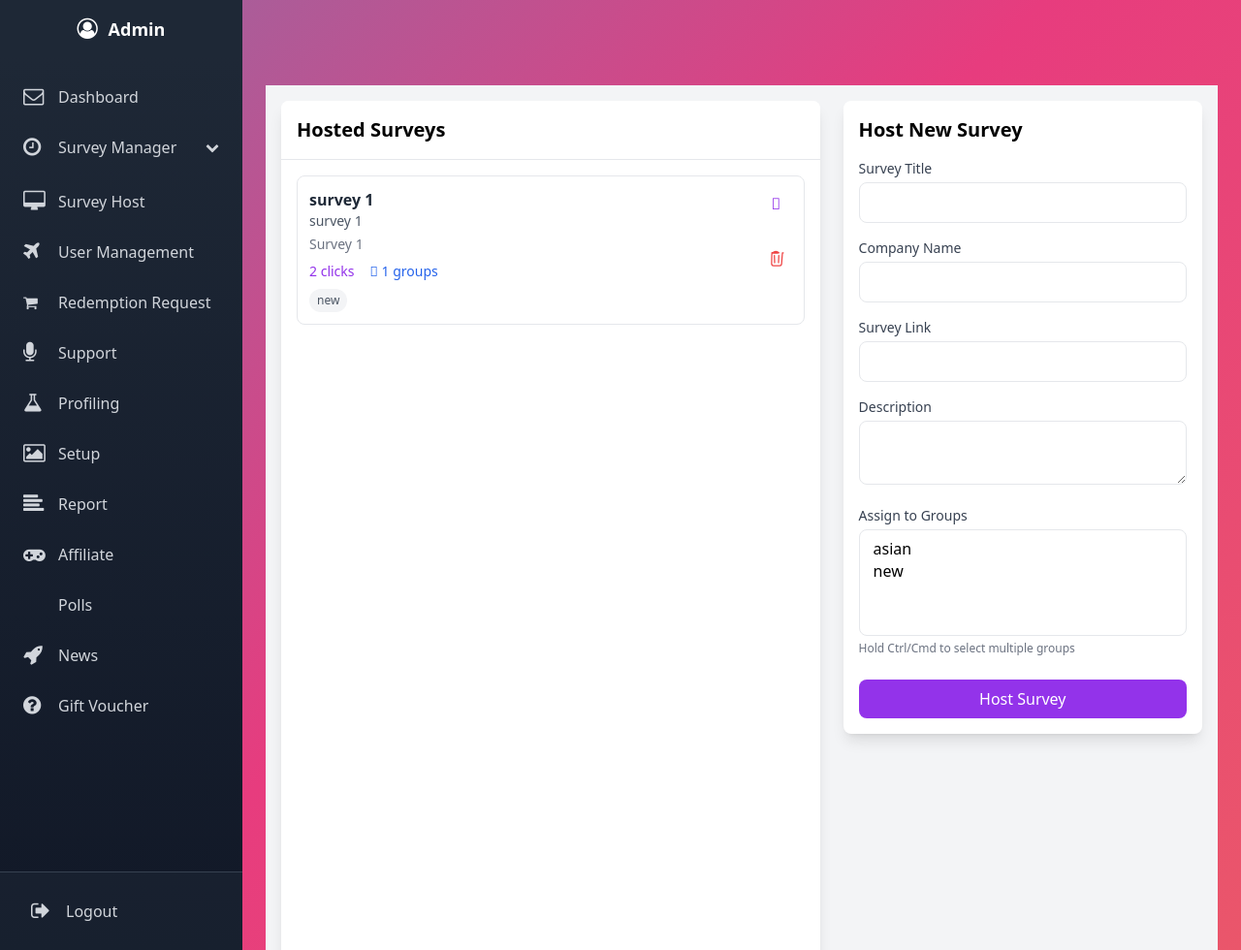
After one commit to Anshu-K-Singh/Project, a Django app: page /survey-host/ in a window 1280 px wide. The commit adds this page. Shown: the whole page at 97% size. Run offline with Django 5.2, Linux system fonts and the light colour scheme; a user stored in the database is signed in; data comes from the database, SQL or seed files in the repository; both versions use the stored data as it was after the commit; some libraries are stand-ins or nearby versions.

Commit message:
survey-host

```diff
--- a/survey/settings.py
+++ b/survey/settings.py
@@ -42,6 +42,7 @@ INSTALLED_APPS = [
     "surveys",
     "respondent_app",
     'django_htmx',
+    "debug_toolbar"
 ]
 
 MIDDLEWARE = [
@@ -54,10 +55,13 @@ MIDDLEWARE = [
     'django.middleware.clickjacking.XFrameOptionsMiddleware',
     'django.middleware.cache.FetchFromCacheMiddleware',
     'django_htmx.middleware.HtmxMiddleware',
+    'debug_toolbar.middleware.DebugToolbarMiddleware',
 
 ]
 
-
+INTERNAL_IPS = [
+    "127.0.0.1",
+]
 
 ROOT_URLCONF = 'survey.urls'
 
--- a/survey/urls.py
+++ b/survey/urls.py
@@ -16,6 +16,7 @@ Including another URLconf
 """
 from django.contrib import admin
 from django.urls import path,include
+from django.conf import settings
 
 urlpatterns = [
     path('', include('surveyapp.urls')),
@@ -24,3 +25,8 @@ urlpatterns = [
     path('respondent/', include('respondent_app.urls')),
     path("survey/", include("surveys.urls")),
 ]
+
+
+if settings.DEBUG:
+    import debug_toolbar
+    urlpatterns += [path('__debug__/', include(debug_toolbar.urls))]
--- a/surveyapp/admin.py
+++ b/surveyapp/admin.py
@@ -5,3 +5,5 @@ from django.contrib import admin
 from .models import SignUpTrend, UserDemographic, UserInsight, UserSource
 
 # Register models in the admin interface
+from .models import HostedSurvey
+admin.site.register(HostedSurvey)
--- a/surveyapp/urls.py
+++ b/surveyapp/urls.py
@@ -30,12 +30,17 @@ urlpatterns = [
     path('polls/<int:poll_id>/share/', views.share_poll, name='share_poll'),
     path('polls/<int:poll_id>/delete/', views.delete_poll, name='delete_poll'),
 
+    # Move this before other patterns to ensure it's matched correctly
+    path('survey-click/<int:survey_id>/', views.increment_survey_click, name='increment_survey_click'),
+
     # QR Code Generation URL
     path('survey/<int:survey_id>/qr-code/', views.generate_survey_qr_code, name='survey_qr_code'),
     path('news/', views.news_page, name='news'),
     path('support/', views.support_page, name='support'),
     path('submit-support-query/', views.submit_support_query, name='submit_support_query'),
     path('chatbot/', views.chatbot_response, name='chatbot_response'),
+    path('survey-host/', views.SurveyHostView.as_view(), name='survey_host'),
+    path('delete-hosted-survey/<int:survey_id>/', views.delete_hosted_survey, name='delete_hosted_survey'),
 ]
 #+ static(settings.STATIC_URL, document_root=settings.STATIC_ROOT)
 # handler404 = 'your_app_name.views.custom_404_view'
--- a/surveyapp/views.py
+++ b/surveyapp/views.py
@@ -601,13 +601,80 @@ def generate_survey_qr_code(request, survey_id):
     return HttpResponse(buffer.getvalue(), content_type="image/png")
 
 
+from .models import HostedSurvey
+from django.contrib.auth.mixins import LoginRequiredMixin
+from django.views import View
+from respondent_app.models import RespondentGroup
 
+class SurveyHostView(LoginRequiredMixin, View):
+    def get(self, request):
+        # Get all hosted surveys created by the user
+        hosted_surveys = HostedSurvey.objects.filter(created_by=request.user).prefetch_related('assigned_groups')
 
+        # Prepare survey details with group information
+        survey_details = []
+        for survey in hosted_surveys:
+            survey_details.append({
+                'survey': survey,
+                'assigned_groups': list(survey.assigned_groups.all()),
+                'total_groups': survey.assigned_groups.count(),
+                'click_count': survey.click_count,
+                'created_at': survey.created_at
+            })
 
+        # Get all respondent groups for potential assignment
+        respondent_groups = RespondentGroup.objects.all()
 
+        return render(request, 'surveyapp/survey_host.html', {
+            'survey_details': survey_details,
+            'respondent_groups': respondent_groups
+        })
 
+    def post(self, request):
+        title = request.POST.get('title')
+        description = request.POST.get('description')
+        external_link = request.POST.get('external_link')
+        company_name = request.POST.get('company_name')
+        group_ids = request.POST.getlist('groups')
 
+        survey = HostedSurvey.objects.create(
+            title=title,
+            description=description,
+            external_link=external_link,
+            company_name=company_name,
+            created_by=request.user
+        )
 
+        # Assign groups if any
+        if group_ids:
+            survey.assigned_groups.set(group_ids)
+
+        messages.success(request, "Survey has been hosted successfully!")
+        return redirect('survey_host')
+
+@login_required
+def delete_hosted_survey(request, survey_id):
+    if request.method == 'POST':
+        try:
+            survey = HostedSurvey.objects.get(id=survey_id, created_by=request.user)
+            survey.delete()
+            messages.success(request, "Survey has been deleted successfully.")
+        except HostedSurvey.DoesNotExist:
+            messages.error(request, "Survey not found or you do not have permission to delete it.")
+    else:
+        messages.error(request, "Invalid request method.")
+    return redirect('survey_host')
+
+def increment_survey_click(request, survey_id):
+    if request.method == 'POST':
+        try:
+            survey = get_object_or_404(HostedSurvey, id=survey_id)
+            survey.click_count += 1
+            survey.save(update_fields=['click_count'])
+            return JsonResponse({'status': 'success', 'count': survey.click_count})
+        except Exception as e:
+            return JsonResponse({'status': 'error', 'message': str(e)}, status=400)
+    return JsonResponse({'status': 'error', 'message': 'Invalid request method'}, status=405)
 
 def news_page(request):
     return render(request, 'surveyapp/news.html')
--- /dev/null
+++ b/templates/surveyapp/survey_host.html
@@ -0,0 +1,170 @@
+{% extends 'surveyapp/home.html' %}
+{% load static %}
+
+{% block content %}
+<div class="min-h-screen bg-gray-100">
+    <div class="container mx-auto p-4">
+        <div class="flex flex-col lg:flex-row gap-6">
+            <!-- Left Side: Hosted Surveys List -->
+            <div class="lg:w-3/5 bg-white rounded-lg shadow-lg overflow-hidden">
+                <div class="border-b p-4 bg-white sticky top-0 z-10">
+                    <h2 class="text-xl font-bold">Hosted Surveys</h2>
+                </div>
+                <div class="overflow-y-auto h-[calc(100vh-130px)]">
+                    <div class="p-4 space-y-3">
+                        {% for detail in survey_details %}
+                        <div class="border rounded-lg p-3 hover:shadow-md transition-shadow">
+                            <div class="flex justify-between items-start gap-4">
+                                <div class="flex-grow">
+                                    <h3 class="font-semibold text-gray-800">{{ detail.survey.title }}</h3>
+                                    <p class="text-sm text-gray-600">{{ detail.survey.company_name }}</p>
+                                    <p class="text-sm text-gray-500 mt-1">{{ detail.survey.description }}</p>
+
+                                    <div class="flex items-center gap-4 mt-2 text-sm">
+                                        <span class="text-purple-600">
+                                            <i class="fas fa-chart-line"></i>
+                                            <span id="click-count-{{ detail.survey.id }}">{{ detail.click_count }}</span> clicks
+                                        </span>
+                                        <span class="text-blue-600">
+                                            <i class="fas fa-users"></i> {{ detail.total_groups }} groups
+                                        </span>
+                                    </div>
+
+                                    <div class="flex flex-wrap gap-1 mt-2">
+                                        {% for group in detail.assigned_groups %}
+                                        <span class="inline-block px-2 py-1 text-xs bg-gray-100 text-gray-600 rounded-full">
+                                            {{ group.name }}
+                                        </span>
+                                        {% endfor %}
+                                    </div>
+                                </div>
+
+                                <div class="flex flex-col gap-2">
+                                    <button onclick="copyLink('{{ detail.survey.external_link }}')"
+                                            class="text-purple-600 hover:text-purple-800 p-1">
+                                        <i class="fas fa-copy"></i>
+                                    </button>
+                                    <a href="{{ detail.survey.external_link }}"
+                                       target="_blank"
+                                       class="text-purple-600 hover:text-purple-800 p-1">
+                                        <i class="fas fa-external-link-alt"></i>
+                                    </a>
+                                    <form action="{% url 'delete_hosted_survey' detail.survey.id %}" method="POST" class="w-full">
+                                        {% csrf_token %}
+                                        <button type="submit"
+                                                onclick="return confirm('Are you sure you want to delete this survey?')"
+                                                class="text-red-500 hover:bg-red-50 p-1.5 rounded-full group transition-all duration-200 ease-in-out">
+                                            <svg xmlns="http://www.w3.org/2000/svg" fill="none" viewBox="0 0 24 24" stroke-width="1.5" stroke="currentColor"
+                                                 class="w-5 h-5 group-hover:scale-110 group-hover:rotate-6 transition-transform">
+                                                <path stroke-linecap="round" stroke-linejoin="round" d="m14.74 9-.346 9m-4.788 0L9.26 9m9.968-3.21c.342.052.682.107 1.022.166m-1.022-.165L18.16 19.673a2.25 2.25 0 0 1-2.244 2.077H8.084a2.25 2.25 0 0 1-2.244-2.077L6.16 5.79m8.474 0a24.268 24.268 0 0 1-8.634 0M14.74 5.677a5.248 5.248 0 0 0-3.74-1.577 5.25 5.25 0 0 0-3.74 1.577m7.48 0a48.64 48.64 0 0 0-7.48 0" />
+                                            </svg>
+                                        </button>
+                                    </form>
+                                </div>
+                            </div>
+                        </div>
+                        {% empty %}
+                        <div class="text-center text-gray-500 py-4">
+                            No surveys hosted yet
+                        </div>
+                        {% endfor %}
+                    </div>
+                </div>
+            </div>
+
+            <!-- Right Side: Host Survey Form -->
+            <div class="lg:w-2/5">
+                <div class="bg-white rounded-lg shadow-lg p-4 sticky top-4">
+                    <h2 class="text-xl font-bold mb-4">Host New Survey</h2>
+                    <form method="post" class="space-y-4">
+                        {% csrf_token %}
+                        <div>
+                            <label class="block text-sm font-medium text-gray-700">Survey Title</label>
+                            <input type="text" name="title" required
+                                   class="mt-1 w-full px-3 py-2 border rounded-lg focus:ring-1 focus:ring-purple-500">
+                        </div>
+                        <div>
+                            <label class="block text-sm font-medium text-gray-700">Company Name</label>
+                            <input type="text" name="company_name" required
+                                   class="mt-1 w-full px-3 py-2 border rounded-lg focus:ring-1 focus:ring-purple-500">
+                        </div>
+                        <div>
+                            <label class="block text-sm font-medium text-gray-700">Survey Link</label>
+                            <input type="url" name="external_link" required
+                                   class="mt-1 w-full px-3 py-2 border rounded-lg focus:ring-1 focus:ring-purple-500">
+                        </div>
+                        <div>
+                            <label class="block text-sm font-medium text-gray-700">Description</label>
+                            <textarea name="description" rows="2"
+                                    class="mt-1 w-full px-3 py-2 border rounded-lg focus:ring-1 focus:ring-purple-500"></textarea>
+                        </div>
+                        <div>
+                            <label class="block text-sm font-medium text-gray-700">Assign to Groups</label>
+                            <select name="groups" multiple
+                                    class="mt-1 w-full px-3 py-2 border rounded-lg focus:ring-1 focus:ring-purple-500">
+                                {% for group in respondent_groups %}
+                                    <option value="{{ group.id }}">{{ group.name }}</option>
+                                {% endfor %}
+                            </select>
+                            <p class="text-xs text-gray-500 mt-1">Hold Ctrl/Cmd to select multiple groups</p>
+                        </div>
+                        <div class="pt-2">
+                            <button type="submit"
+                                    class="w-full bg-purple-600 text-white py-2 rounded-lg hover:bg-purple-700 transition duration-300">
+                                Host Survey
+                            </button>
+                        </div>
+                    </form>
+                </div>
+            </div>
+        </div>
+    </div>
+</div>
+
+<style>
+    .overflow-y-auto::-webkit-scrollbar {
+        width: 4px;
+    }
+    .overflow-y-auto::-webkit-scrollbar-track {
+        background: #f1f1f1;
+    }
+    .overflow-y-auto::-webkit-scrollbar-thumb {
+        background: #c4b5fd;
+        border-radius: 2px;
+    }
+    .overflow-y-auto::-webkit-scrollbar-thumb:hover {
+        background: #9061f9;
+    }
+</style>
+
+<script>
+function copyLink(link) {
+    navigator.clipboard.writeText(link).then(() => {
+        alert('Survey link copied to clipboard!');
+    }).catch(err => {
+        console.error('Failed to copy link: ', err);
+        alert('Failed to copy link. Please try again.');
+    });
+}
+
+function incrementClick(surveyId) {
+    fetch(`/survey-click/${surveyId}/`, {
+        method: 'POST',
+        headers: {
+            'X-CSRFToken': document.querySelector('[name=csrfmiddlewaretoken]').value,
+            'Content-Type': 'application/json'
+        },
+    })
+    .then(response => response.ok ? response.json() : Promise.reject('Network response was not ok'))
+    .then(data => {
+        if (data.status === 'success') {
+            const countElement = document.getElementById(`click-count-${surveyId}`);
+            if (countElement) {
+                countElement.textContent = data.count;
+            }
+        }
+    })
+    .catch(error => console.error('Error:', error));
+}
+</script>
+{% endblock %}
```
Also changed, not shown: respondent_app/views.py (+10 -4 lines), surveyapp/models.py (+17 -0 lines), templates/respondent_app/respondent_dashboard.html (+78 -0 lines), db.sqlite3, surveyapp/migrations/0007_hostedsurvey.py (added).
